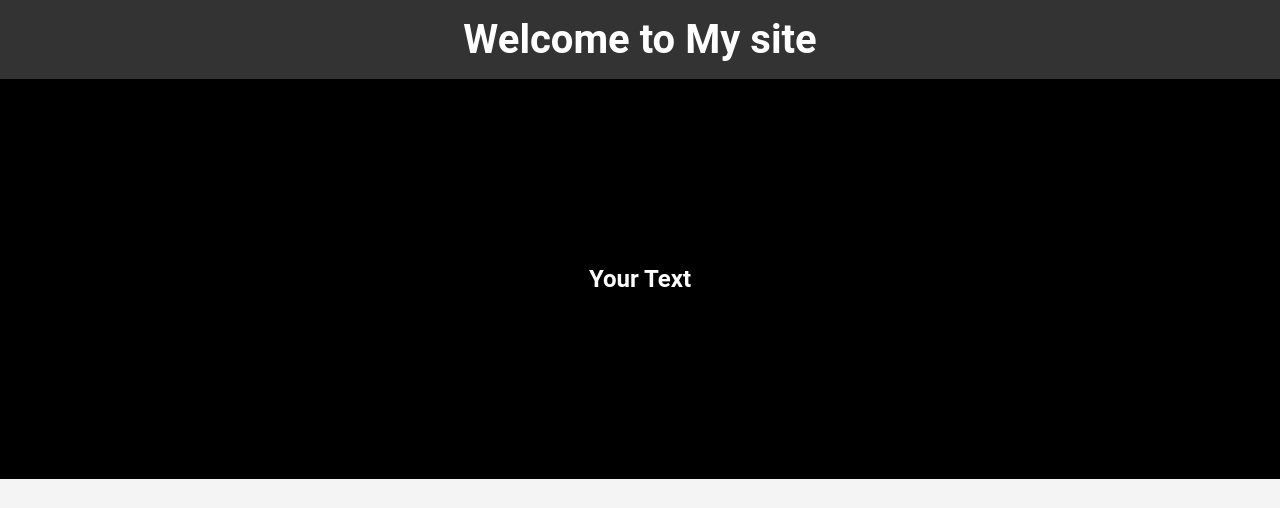
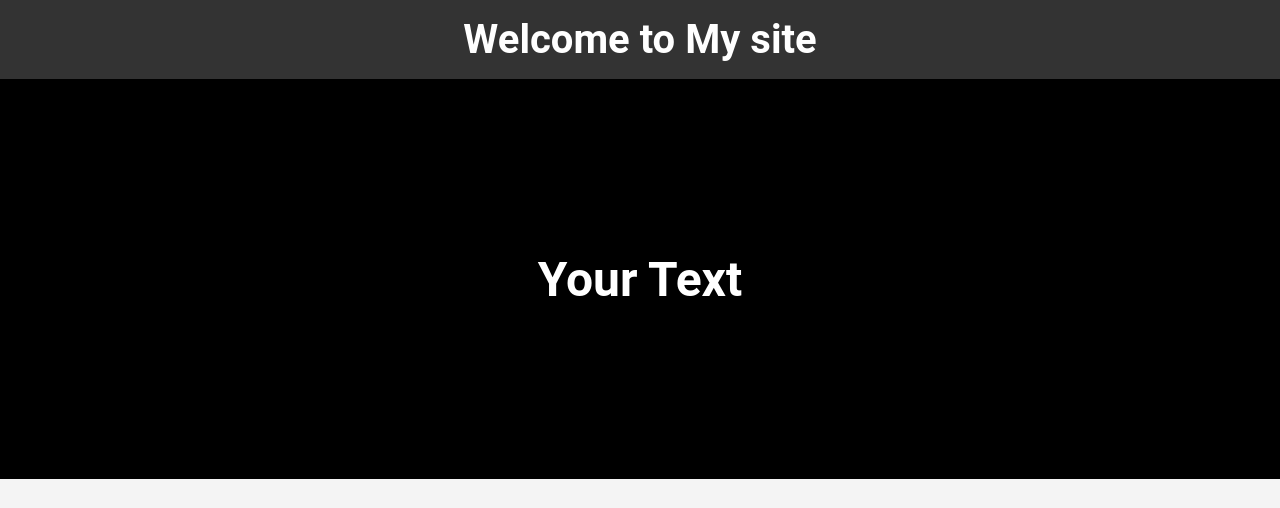
Before and after one commit to Chernushkin-Vlad/Project_1, a plain HTML site: page Vlad.html in a window 1280 px wide. Shown: the top 508 px of the page. Drawn offline with Linux system fonts and the light colour scheme.

Commit message:
Change css

```diff
--- a/style.css
+++ b/style.css
@@ -32,7 +32,7 @@
     text-align: center;
 }
 
-.hero h2 {
+.back h2 {
     font-size: 3rem;
     margin: 0;
 }
```
